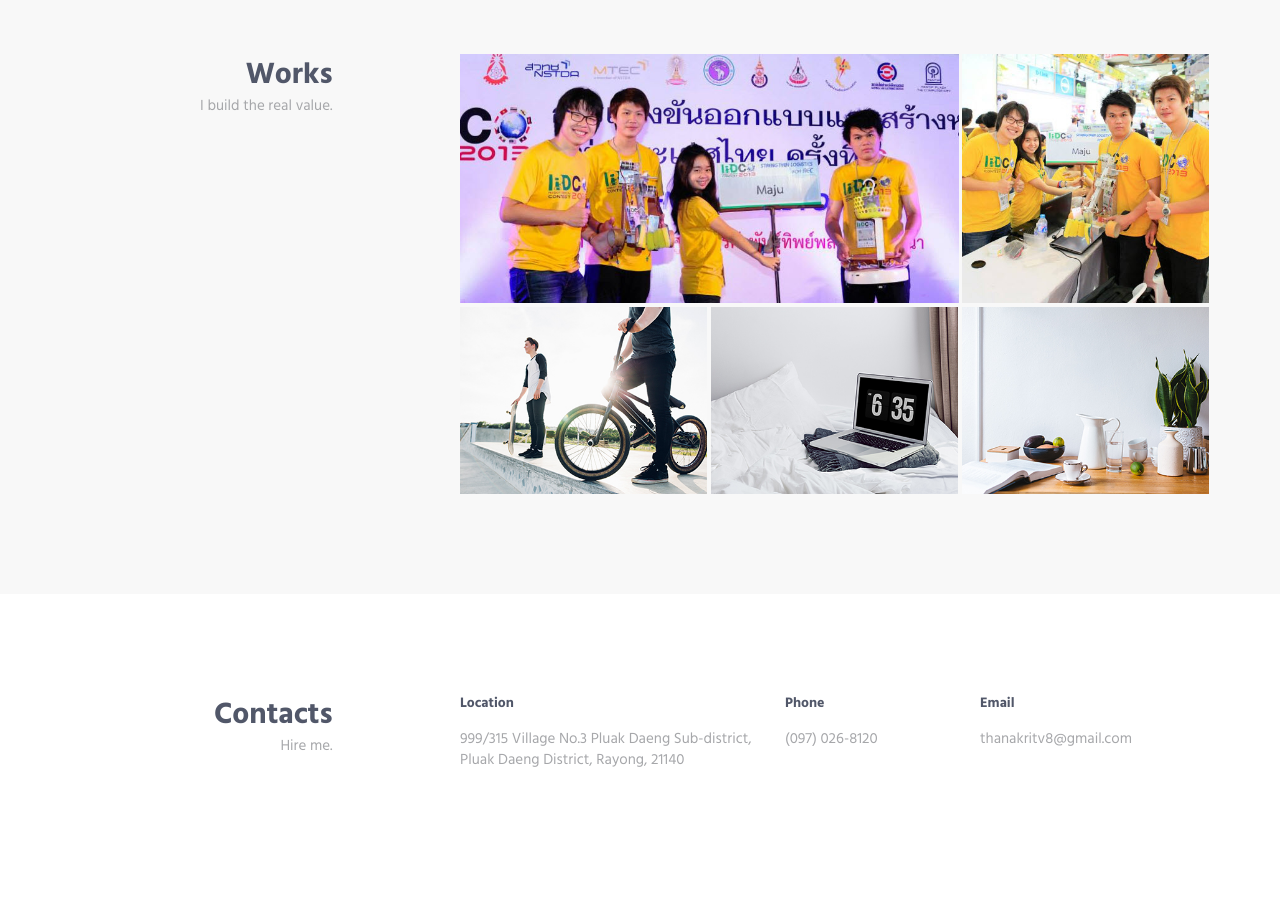
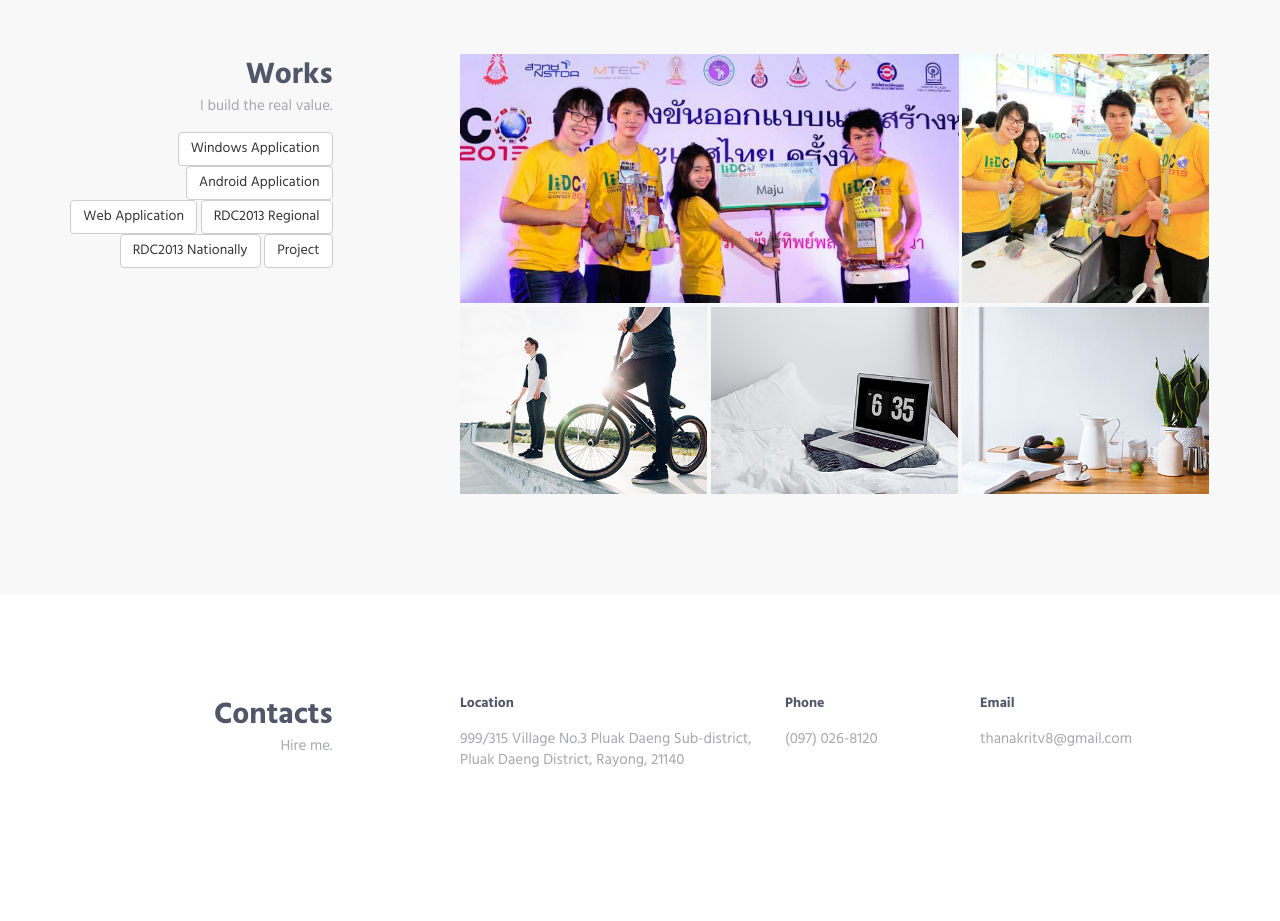
Before and after one commit to thanakritv8/WebCV, a plain HTML site: page index.html in a window 1280 px wide. Shown: the part 2680-3601 px from the top of the page. Drawn offline with Linux system fonts and the light colour scheme.

Commit message:
Portfolio by Thung

```diff
--- a/index.html
+++ b/index.html
@@ -294,6 +294,14 @@
                             <div class="text-right sm-text-left">
                                 <h2 class="margin-b-0">Works</h2>
                                 <p>I build the real value.</p>
+                                <p>
+                                    <button type="button" class="btn btn-default">Windows Application</button>  <!--Internet cafe, Stock, Information, TV Show,  Monitor, ....etc.-->
+                                    <button type="button" class="btn btn-default">Android Application</button>  <!--Room management, SMS Alarm-->
+                                    <button type="button" class="btn btn-default">Web Application</button>  <!--Vtcc.org, KPTWW, Resume-->
+                                    <button type="button" class="btn btn-default">RDC2013 Regional</button> <!--RDC2013 Regional-->
+                                    <button type="button" class="btn btn-default">RDC2013 Nationally</button>  <!--RDC2013 Nationally-->
+                                    <button type="button" class="btn btn-default">Project</button>  <!--Room management-->
+                                </p>
                             </div>
                         </div>
                         <div class="col-sm-8 col-sm-offset-1">
```
